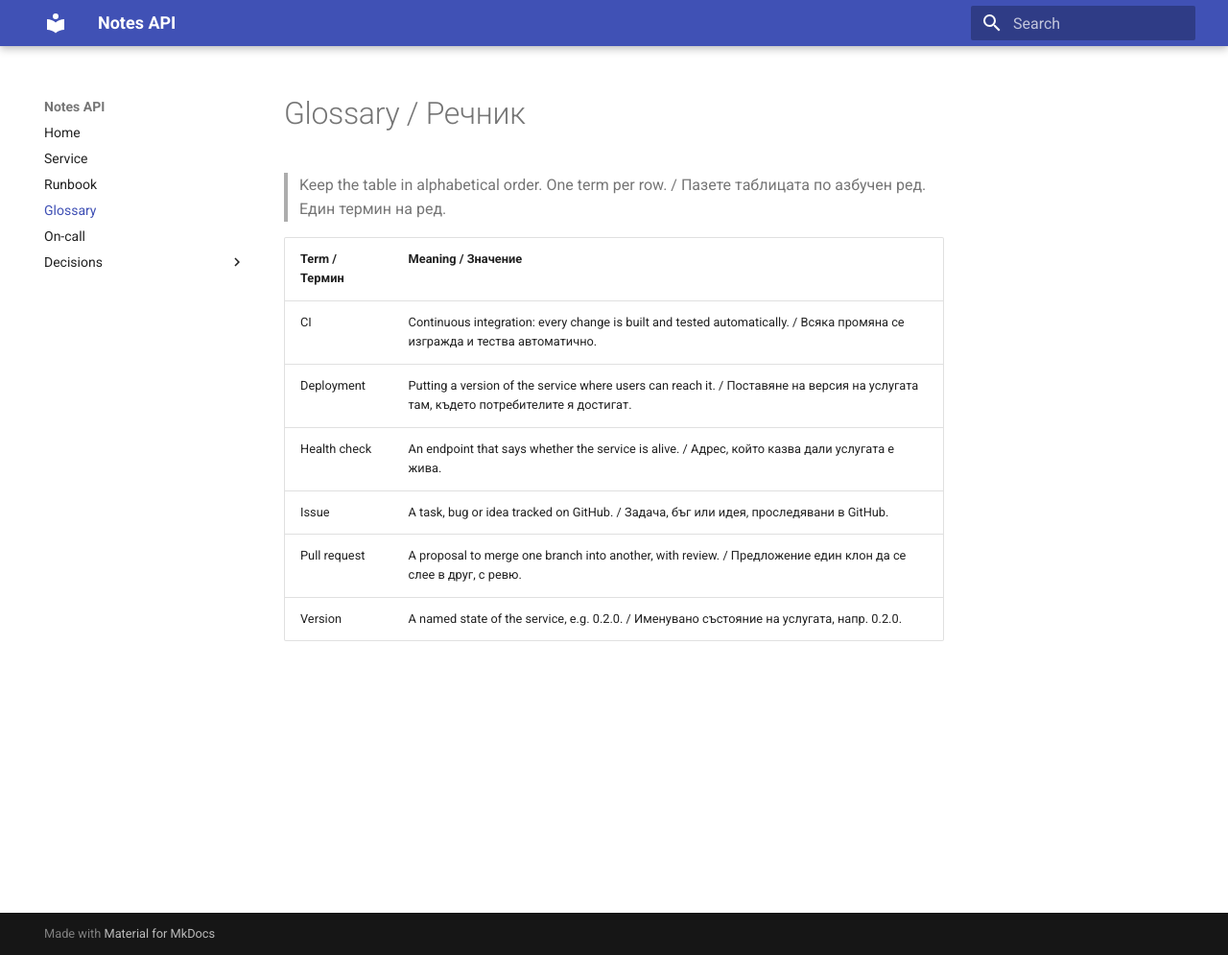
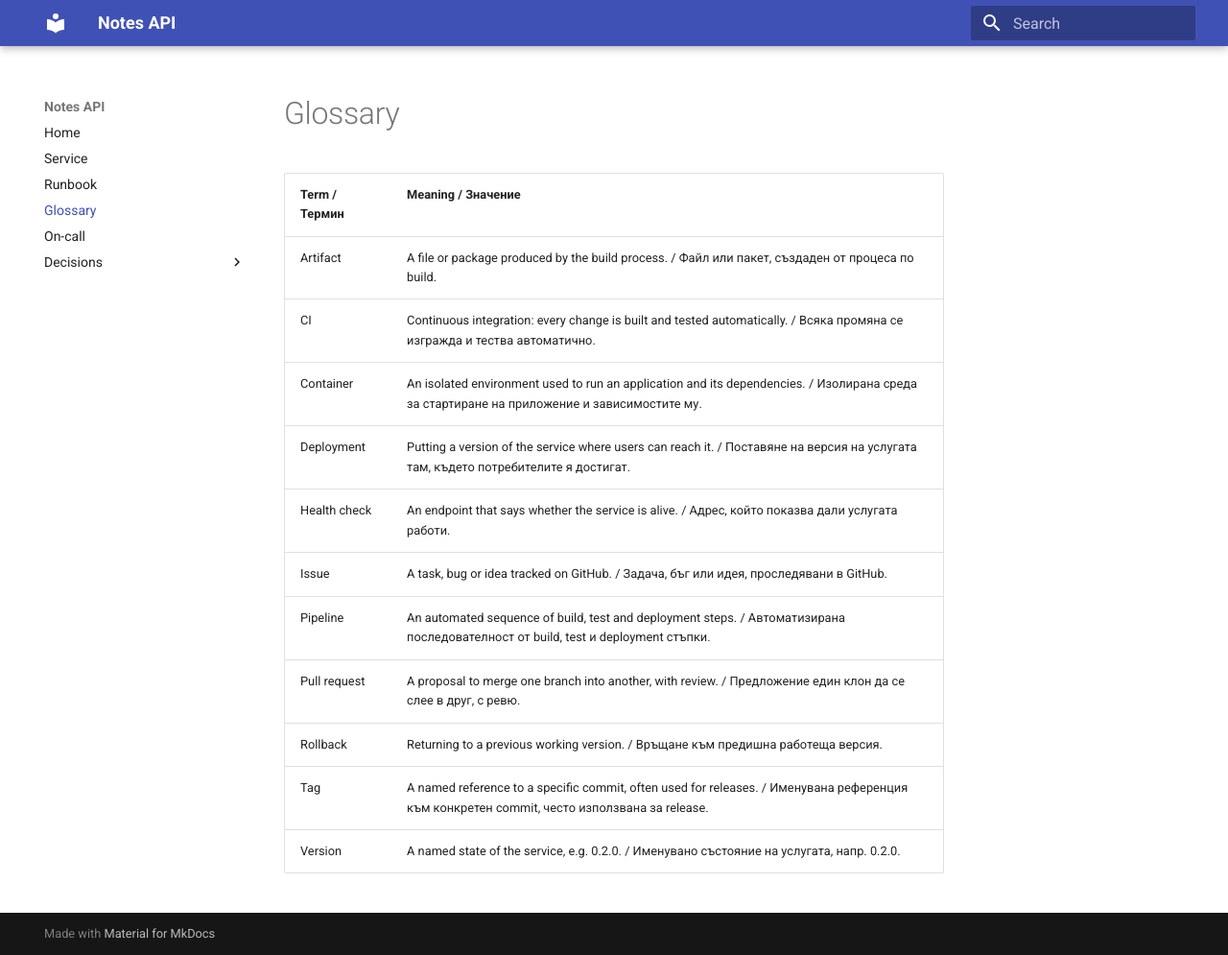
Before and after one commit to PlamenHR/devops-lab3-plamen, an MkDocs documentation site: the page built from docs/glossary.md, in a window 1280 px wide and 995 px high. Shown: the whole window at 96% size. Built offline with MkDocs 1.6.1 and Material for MkDocs 9.7.7, drawn with Linux system fonts in a browser that asks for light colours.

Commit message:
Add glossary terms for T07

```diff
--- a/docs/glossary.md
+++ b/docs/glossary.md
@@ -1,12 +1,13 @@
-# Glossary / Речник
-
-> Keep the table in alphabetical order. One term per row. / Пазете таблицата по азбучен ред. Един термин на ред.
-
 | Term / Термин | Meaning / Значение |
 |---|---|
+| Artifact | A file or package produced by the build process. / Файл или пакет, създаден от процеса по build. |
 | CI | Continuous integration: every change is built and tested automatically. / Всяка промяна се изгражда и тества автоматично. |
+| Container | An isolated environment used to run an application and its dependencies. / Изолирана среда за стартиране на приложение и зависимостите му. |
 | Deployment | Putting a version of the service where users can reach it. / Поставяне на версия на услугата там, където потребителите я достигат. |
-| Health check | An endpoint that says whether the service is alive. / Адрес, който казва дали услугата е жива. |
+| Health check | An endpoint that says whether the service is alive. / Адрес, който показва дали услугата работи. |
 | Issue | A task, bug or idea tracked on GitHub. / Задача, бъг или идея, проследявани в GitHub. |
+| Pipeline | An automated sequence of build, test and deployment steps. / Автоматизирана последователност от build, test и deployment стъпки. |
 | Pull request | A proposal to merge one branch into another, with review. / Предложение един клон да се слее в друг, с ревю. |
+| Rollback | Returning to a previous working version. / Връщане към предишна работеща версия. |
+| Tag | A named reference to a specific commit, often used for releases. / Именувана референция към конкретен commit, често използвана за release. |
 | Version | A named state of the service, e.g. 0.2.0. / Именувано състояние на услугата, напр. 0.2.0. |
```
